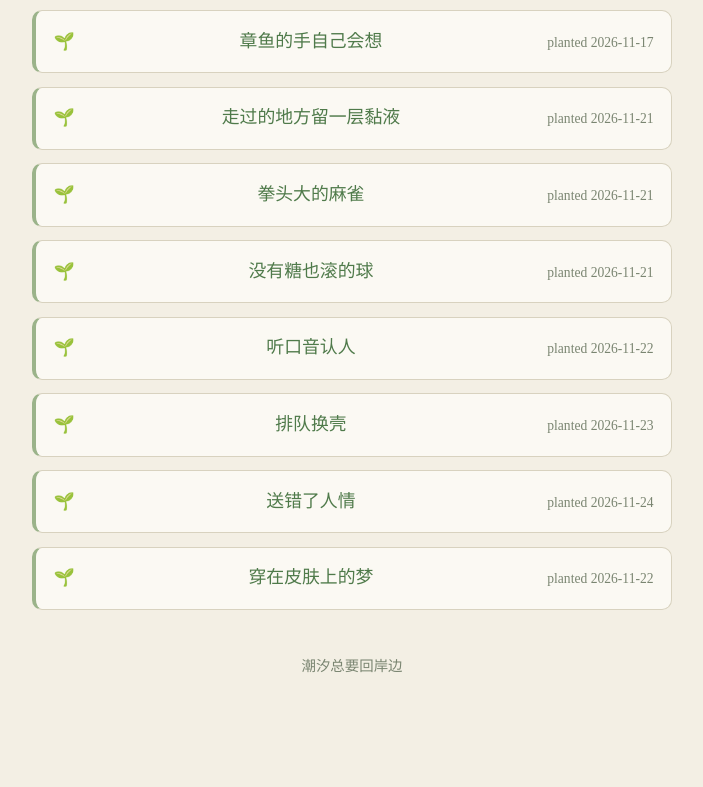
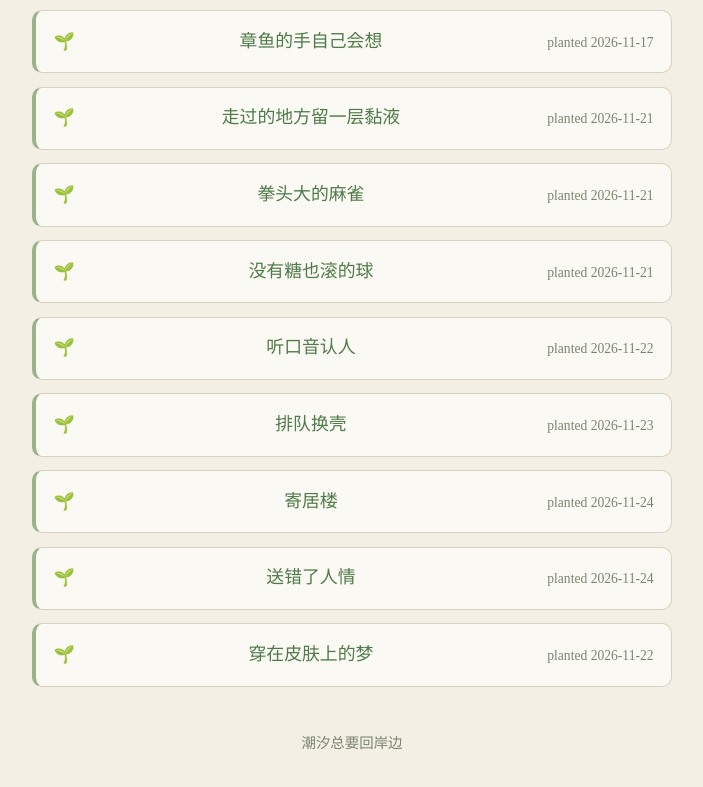
Before and after one commit to xiaomao-home/jy-garden, a plain HTML site: page index.html in a window 1280 px wide. Shown: the part 2209-2996 px from the top of the page, without its empty margins (288-991 px from the left). Before the commit the page ends 2958 px from the top, so only its background shows below. Drawn offline with Linux system fonts and the light colour scheme.

Commit message:
seed: shell-building

```diff
--- a/index.html
+++ b/index.html
@@ -41,6 +41,7 @@
 <li>🌱 <a href="seeds/bumblebee.html">没有糖也滚的球</a> <small>planted 2026-11-21</small></li>
 <li>🌱 <a href="seeds/accent.html">听口音认人</a> <small>planted 2026-11-22</small></li>
 <li>🌱 <a href="seeds/vacancy.html">排队换壳</a> <small>planted 2026-11-23</small></li>
+<li>🌱 <a href="seeds/shell-building.html">寄居楼</a> <small>planted 2026-11-24</small></li>
 <li>🌱 <a href="seeds/wrong-neighbor.html">送错了人情</a> <small>planted 2026-11-24</small></li>
 <li>🌱 <a href="seeds/heidi.html">穿在皮肤上的梦</a> <small>planted 2026-11-22</small></li>
 </ul>
```
Also changed, not shown: seeds/shell-building.html (added, +1 -0 lines).
